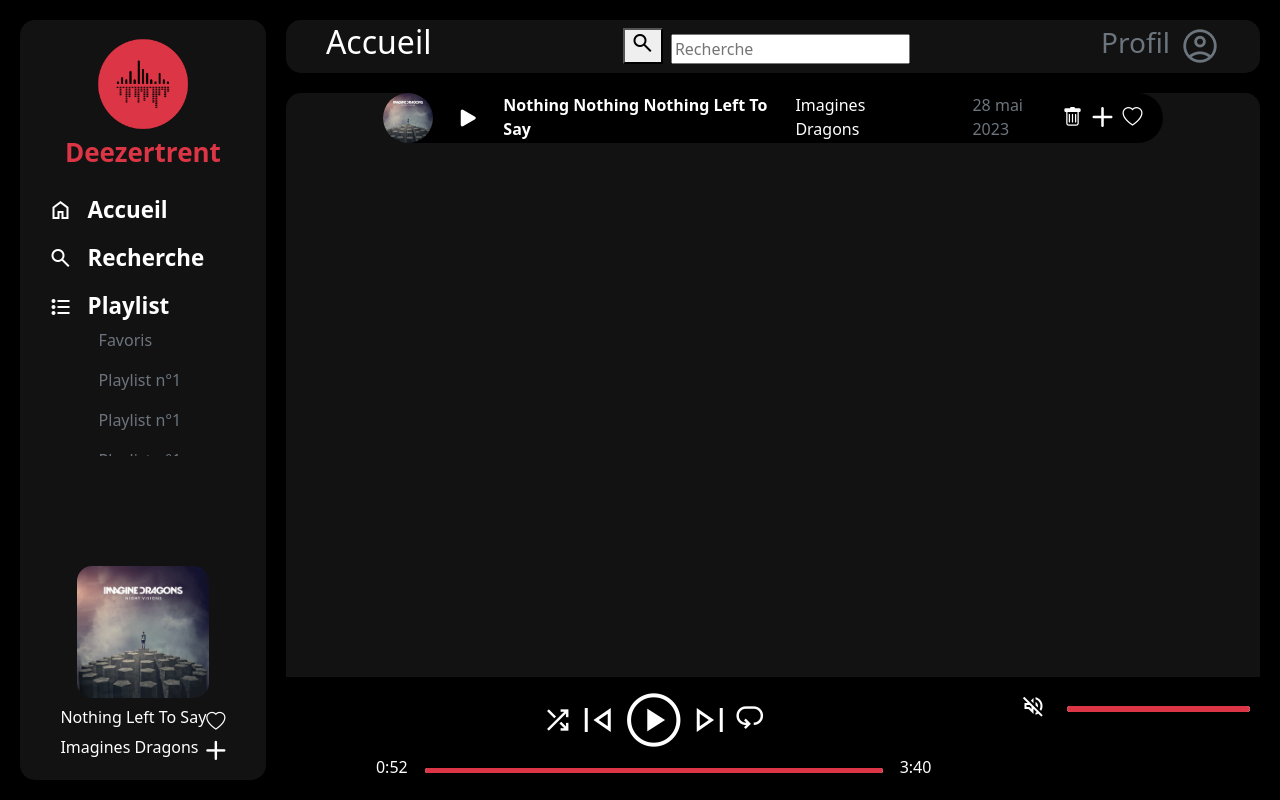
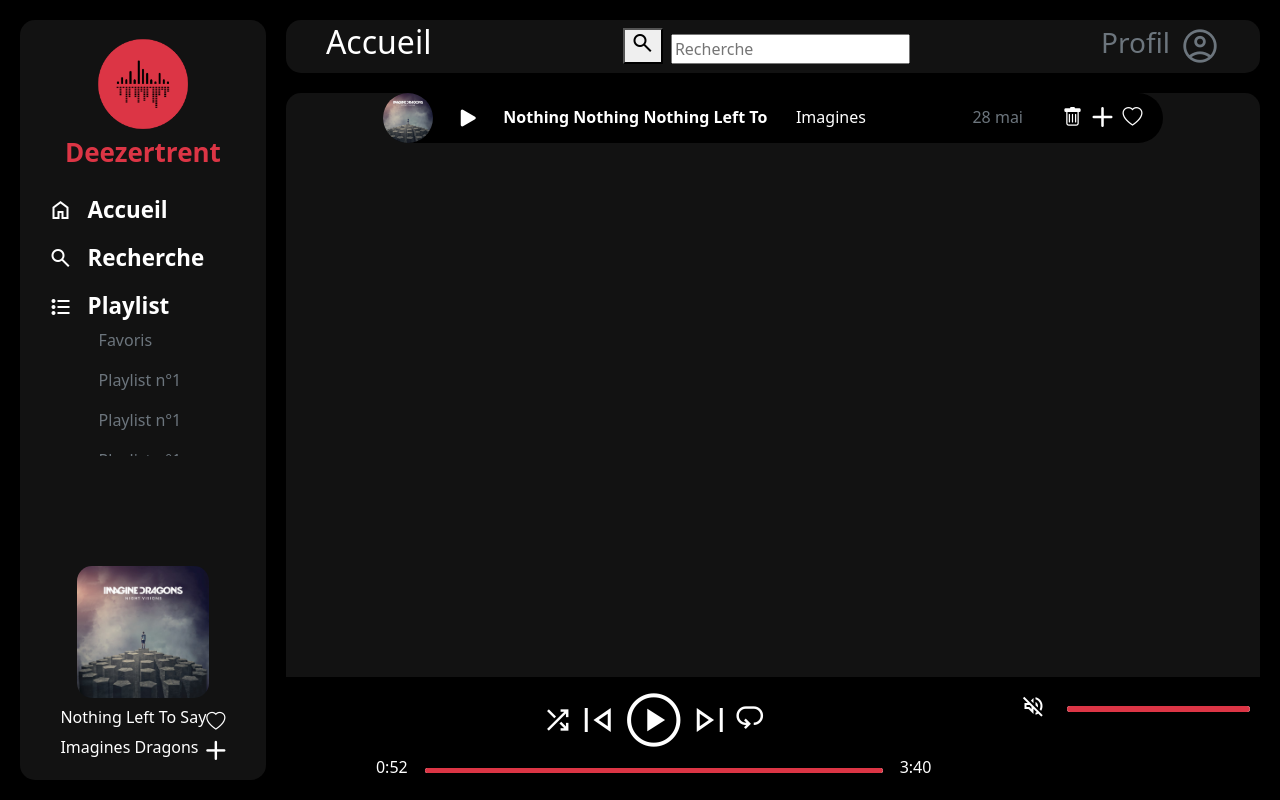
Before and after one commit to stonelec/deezertrent, a PHP site: page /web/accueil.php in a window 1280 px wide. Run offline with PHP 8.4, Linux system fonts and the light colour scheme.

Commit message:
edit list

```diff
--- a/web/accueil.php
+++ b/web/accueil.php
@@ -141,15 +141,21 @@
                                     <img class="music-image infos-left-part " src="images/imaginedragons_nightvisions.png"  alt=".....">
                                 </div>
                                 <div>
-                                    <i class="bi bi-play-fill button button-track infos-left-part infos-left-play" onclick="console.log('play');"></i>
+                                    <i class="bi bi-play-fill button button-track infos-left-part infos-left-play" onclick="console.log('play');event.stopPropagation();"></i>
                                 </div>
-                                <div class="d-flex flex-row">
-                                    <h7 class="infos-left-part overflow" style="font-weight: bolder;">Nothing Nothing Nothing Left To Say</h7>
-                                    <h7 class="infos-left-part overflow">Imagines Dragons</h7>
+                                <div class="d-flex flex-row align-items-center">
+                                    <div class="overflow">
+                                        <h7 class="infos-left-part" style="font-weight: bolder;">Nothing Nothing Nothing Left To Say</h7>
+                                    </div>
+                                    <div class="overflow">
+                                        <h7 class="infos-left-part">Imagines Dragons</h7>
+                                    </div>
                                 </div>
                             </div>
                             <div class="infos-right d-flex flex-row align-items-center">
-                                <h7 class="infos-right-date infos-right-part  overflow">28 mai 2023</h7>
+                                <div class="overflow">
+                                    <h7 class="infos-right-date infos-right-part ">28 mai 2023</h7>
+                                </div>
                                 <i class="bi bi-trash button button-track infos-right-part"></i>
                                 <i class="bi bi-plus-lg button button-track infos-right-part"></i>
                                 <i class="bi bi-heart button button-track infos-right-part"></i>
--- a/web/style.css
+++ b/web/style.css
@@ -167,7 +167,8 @@ html .menu .logo-image{
 }
 .list-infos .overflow{
     overflow: hidden;
-    height: 50px;
+    height: 25px;
+    align-content: center;
 }
 .list-infos  .infos .infos-left-play{
      font-size: 30px;
@@ -175,6 +176,7 @@ html .menu .logo-image{
 .list-infos  .infos .infos-left-part .music-image{
     border-radius: 100px;
     height: 50px;
+    vertical-align: middle;
 }
 .list-infos  .infos .infos-right .button-track{
     font-size: 20px;
```
